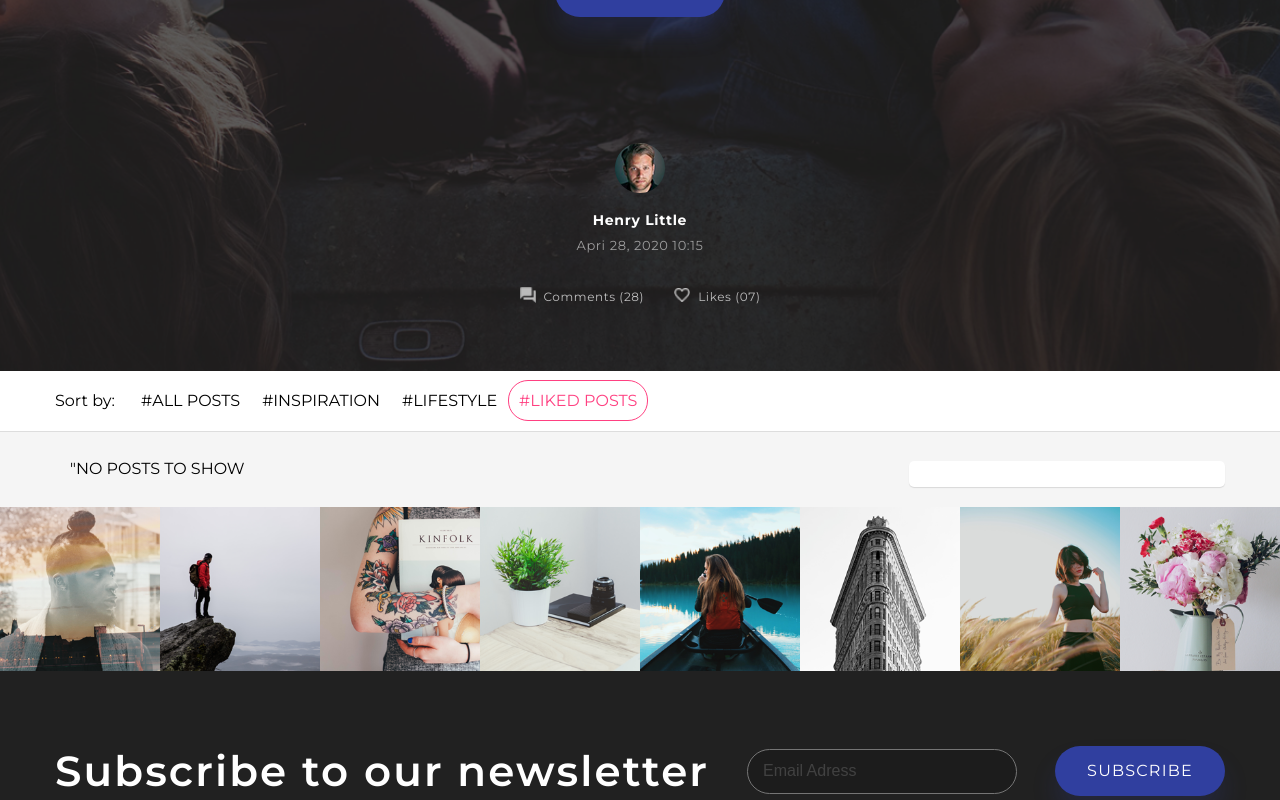
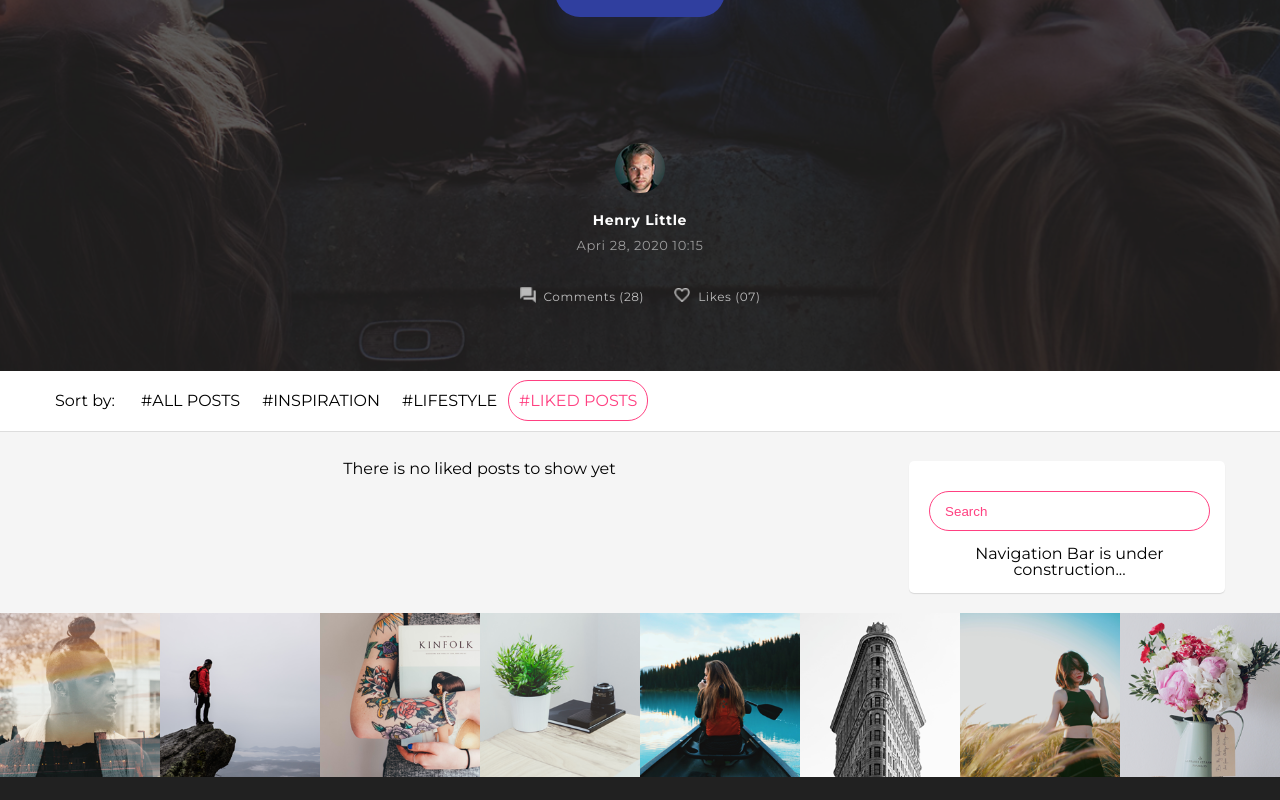
Before and after one commit to mrfunkster/blog-react-app, a React (Create React App) app: page / in a window 1280 px wide. Both pictures are taken after a click on the element "#LIKED POSTS". Shown: the part 539-1339 px from the top of the page. Built offline with nearby package versions, Linux system fonts and the light colour scheme.

Commit message:
added a navbar and liked posts counter

```diff
--- a/package.json
+++ b/package.json
@@ -15,6 +15,7 @@
     "react-redux": "^7.2.1",
     "react-router-dom": "^5.2.0",
     "react-scripts": "3.4.3",
+    "react-transition-group": "^4.4.1",
     "redux": "^4.0.5"
   },
   "scripts": {
--- a/src/App/Main/Main.css
+++ b/src/App/Main/Main.css
@@ -208,6 +208,27 @@
     box-shadow: 0 1px 1px rgba(0, 0, 0, 0.12);
 }
 
+/* transitions */
+
+.fade-exit {
+    opacity: 1;
+}
+.fade-exit.fade-exit-active {
+    opacity: 0;
+    transition: opacity .3s linear;
+}
+.fade-exit-done {
+    opacity: 0;
+}
+.fade-enter {
+    opacity: 0;
+}
+.fade-enter.fade-enter-active {
+    opacity: 1;
+    transition: opacity .3s linear;
+}
+
+
 @media(max-width: 767px) {
     .blog-card-small-horizontal {
         flex-wrap: wrap;
--- a/src/App/Main/MainContent/MainContentPage.js
+++ b/src/App/Main/MainContent/MainContentPage.js
@@ -8,6 +8,7 @@ import BlogCardSmallVertical from './BlogCardSmall/SmallCardVertical'
 import SmallCardHorizontalItem from './BlogCardSmall/SmallCardHorizontalItem'
 import BlogData from '../../../common/data/BlogData'
 import { getProductsMap } from '../../../common/data/Functions'
+import NavigationBlock from './NavigationBlock/NavigationBlock'
 
 const showSortedPosts = (tag, copyBlogDataToState) => {
     let resultArray = BlogData.filter(dataObj => dataObj.cardTag === tag)
@@ -67,7 +68,7 @@ const showLikedPosts = (likedPosts, copyBlogDataToState) => {
             ))
         )
     } else {
-        return <p style={{paddingBottom: "30px"}}>"NO POSTS TO SHOW</p>
+        return <p style={{paddingBottom: "30px", textAlign: "center"}}>There is no liked posts to show yet</p>
     }
 }
 
@@ -113,7 +114,9 @@ const MainContentPage = ({
                     : "EMPTY"
                 }
             </div>
-            <div className="col-sm-12 col-27 navigation-block"></div>
+            <div className="col-sm-12 col-27 navigation-block">
+                <NavigationBlock />
+            </div>
         </div>
     )
 }
--- a/src/App/Main/MainContent/NavigationBlock/NavigationBlock.css
+++ b/src/App/Main/MainContent/NavigationBlock/NavigationBlock.css
@@ -0,0 +1,20 @@
+.navigation-block-content {
+    padding: 15px 0 15px 0;
+}
+
+.search-block {
+    margin: 15px 0 15px 0;
+}
+.search-block input {
+    width: 100%;
+    outline: none;
+    height: 40px;
+    padding: 15px;
+    border-radius: 20px;
+    border: 1px solid #ff4081;
+    color: #ff4081;
+}
+
+.search-block input::placeholder {
+    color: #ff4081;
+}
--- a/src/App/Main/MainContent/NavigationBlock/NavigationBlock.js
+++ b/src/App/Main/MainContent/NavigationBlock/NavigationBlock.js
@@ -0,0 +1,18 @@
+import React from 'react'
+
+import './NavigationBlock.css'
+
+import SearchBlock from './SearchBlock'
+
+const NavigationBlock = () => {
+    return (
+        <div className="navigation-block-content">
+            <SearchBlock />
+            <p style={{textAlign: "center"}}>
+                Navigation Bar is under construction...
+            </p>
+        </div>
+    )
+}
+
+export default NavigationBlock
--- /dev/null
+++ b/src/App/Main/MainContent/NavigationBlock/SearchBlock.js
@@ -0,0 +1,11 @@
+import React from 'react'
+
+const SearchBlock = () => {
+    return (
+        <div className="search-block">
+            <input type="search" placeholder="Search"/>
+        </div>
+    )
+}
+
+export default SearchBlock
--- a/src/App/Main/MainSortField/MainSortField.js
+++ b/src/App/Main/MainSortField/MainSortField.js
@@ -1,5 +1,6 @@
 import React, { Component } from 'react'
 import { connect } from 'react-redux'
+import { keys } from 'lodash'
 
 import './MainSortField.css'
 
@@ -15,6 +16,11 @@ class MainSortFields extends Component {
             tag.classList.remove('active')
         }
         e.target.classList.add('active')
+    }
+
+    postsCount = (likedPosts) => {
+        let postsCount = keys(likedPosts).length
+        return postsCount
     }
 
     render() {
@@ -57,7 +63,12 @@ class MainSortFields extends Component {
                                         this.props.showPosts("likedPosts")
                                     }
                                 }
-                            >#Liked posts</span>
+                            >#Liked posts
+                                {
+                                    this.postsCount(this.props.likedPosts) != 0 ?
+                                    ` (${this.postsCount(this.props.likedPosts)})`
+                                    : ""
+                                }</span>
                         </div>
                     </div>
                 </div>
@@ -73,7 +84,11 @@ const mapDispatchToProps = (dispatch) => ({
     })
 })
 
+const mapStateToProps = (state) => ({
+    likedPosts: state.postsLikeState
+})
+
 export default connect(
-    null,
+    mapStateToProps,
     mapDispatchToProps
 )(MainSortFields)
```
Also changed, not shown: 1 other file (tests, documents, lock files or other folders).
